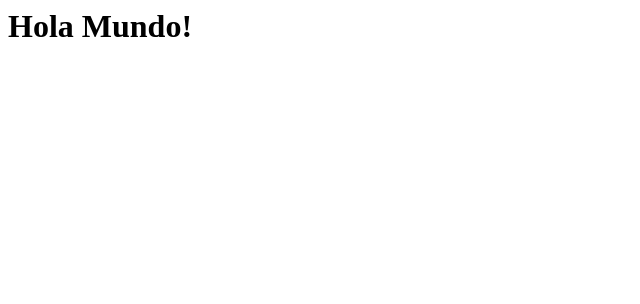
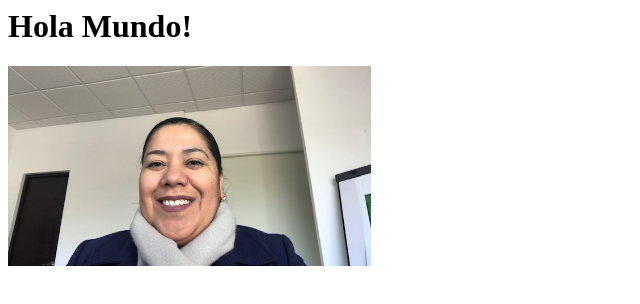
Before and after one commit to cloudmit/cloudmit.github.io, a plain HTML site: page index.html in a window 1280 px wide. Shown: the whole page, without its empty margins (0-640 px from the left). Drawn offline with Linux system fonts and the light colour scheme.

Commit message:
add image

```diff
--- a/index.html
+++ b/index.html
@@ -1,4 +1,7 @@
 <html>
-    <h1> Hola Mundo! </h1>
+<h1> Hola Mundo! </h1>
+<div>
+    <img src="image.jpg" height="200">
+</div>
 
 </html>
```
Also changed, not shown: image.jpg (added).
